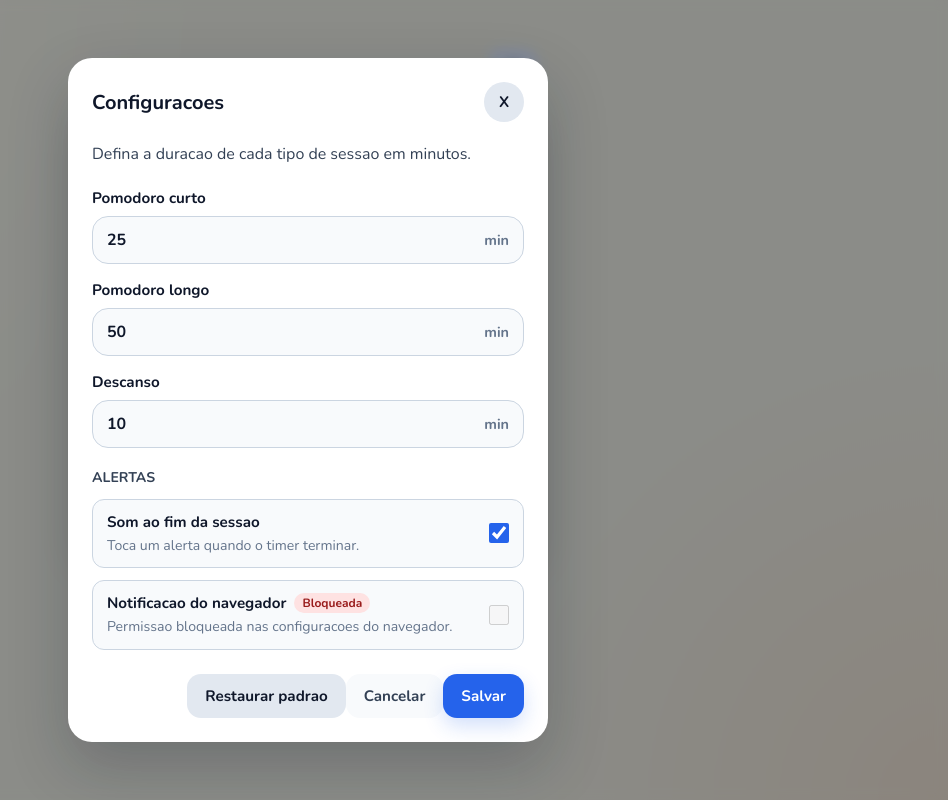
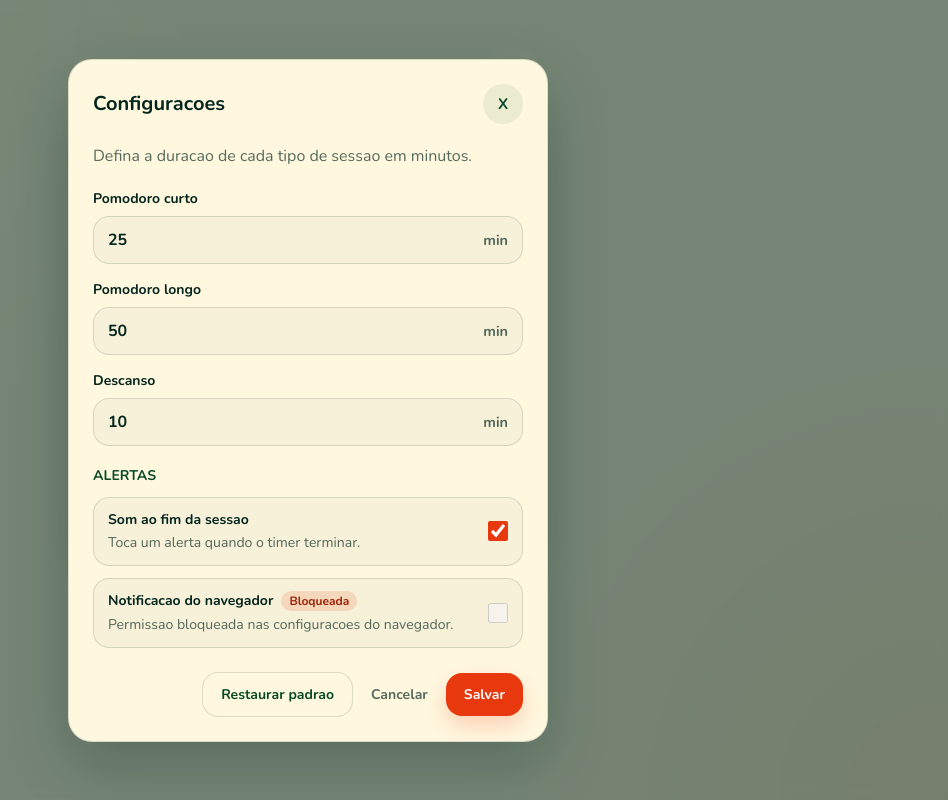
Before and after one commit to LuizOtavioTG/pomodoro-timer, an Angular app in the folder frontend/pomodoro-frontend/: page / in a window 1280 px wide. Both pictures are taken after a click on the button "Abrir configuracoes". Shown: the whole page, without its empty margins (332-1280 px from the left). Built offline with nearby package versions, Linux system fonts and the light colour scheme.

Commit message:
style: update controls modal and form theme colors

```diff
--- a/frontend/pomodoro-frontend/src/app/pomodoro-container/pomodoro-container.scss
+++ b/frontend/pomodoro-frontend/src/app/pomodoro-container/pomodoro-container.scss
@@ -42,12 +42,12 @@
 
 .daily-pomodoro-count {
   margin: -8px 0 0;
-  border: 1px solid #bfdbfe;
+  border: 1px solid rgba(242, 103, 22, 0.28);
   border-radius: 999px;
-  background: #eff6ff;
-  color: #1e3a8a;
-  font-size: 0.95rem;
-  font-weight: 600;
+  background: rgba(242, 103, 22, 0.12);
+  color: var(--color-secondary);
+  font-size: 0.875rem;
+  font-weight: 700;
   line-height: 1.4;
   padding: 8px 14px;
   text-align: center;
@@ -56,18 +56,19 @@
 .settings-button,
 .modal-action-button {
   border: none;
-  border-radius: 14px;
+  border-radius: 16px;
   padding: 12px 18px;
-  font-size: 0.95rem;
-  font-weight: 600;
+  font-size: 0.875rem;
+  font-weight: 700;
   cursor: pointer;
   transition: transform 0.15s ease, background 0.2s ease,
     box-shadow 0.2s ease;
 }
 
 .settings-button {
-  background: #e2e8f0;
-  color: #0f172a;
+  border: 1px solid var(--color-border);
+  background: rgba(255, 248, 223, 0.76);
+  color: var(--color-secondary);
 }
 
 .settings-button:hover,
@@ -76,7 +77,7 @@
 }
 
 .settings-button:hover {
-  background: #cbd5e1;
+  background: rgba(242, 237, 213, 0.92);
 }
 
 .settings-button:disabled {
@@ -86,17 +87,17 @@
 }
 
 .settings-button:disabled:hover {
-  background: #e2e8f0;
+  background: rgba(255, 248, 223, 0.76);
 }
 
 .modal-action-button {
-  background: #2563eb;
+  background: var(--color-primary);
   color: #ffffff;
-  box-shadow: 0 8px 20px rgba(37, 99, 235, 0.2);
+  box-shadow: 0 10px 22px rgba(231, 57, 13, 0.2);
 }
 
 .modal-action-button:hover {
-  background: #1d4ed8;
+  background: #c92f0a;
 }
 
 .modal-action-button:disabled {
@@ -107,23 +108,24 @@
 }
 
 .secondary-action {
-  background: #e2e8f0;
-  color: #0f172a;
+  border: 1px solid var(--color-border);
+  background: rgba(255, 248, 223, 0.72);
+  color: var(--color-secondary);
   box-shadow: none;
 }
 
 .secondary-action:hover {
-  background: #cbd5e1;
+  background: rgba(242, 237, 213, 0.92);
 }
 
 .ghost-action {
-  background: #f8fafc;
-  color: #334155;
+  background: transparent;
+  color: var(--color-muted);
   box-shadow: none;
 }
 
 .ghost-action:hover {
-  background: #e2e8f0;
+  background: rgba(4, 74, 36, 0.08);
 }
 
 @media (max-width: 640px) {
--- a/frontend/pomodoro-frontend/src/app/pomodoro-container/session-selector/session-selector.scss
+++ b/frontend/pomodoro-frontend/src/app/pomodoro-container/session-selector/session-selector.scss
@@ -7,18 +7,19 @@
   width: 100%;
   display: flex;
   gap: 8px;
-  background: #e2e8f0;
+  border: 1px solid var(--color-border);
+  background: rgba(4, 74, 36, 0.08);
   padding: 6px;
-  border-radius: 16px;
+  border-radius: 18px;
 }
 
 .session-button {
   flex: 1;
   border: none;
   background: transparent;
-  color: #334155;
-  font-size: 0.95rem;
-  font-weight: 600;
+  color: var(--color-secondary);
+  font-size: 0.875rem;
+  font-weight: 700;
   padding: 12px 10px;
   border-radius: 12px;
   cursor: pointer;
@@ -26,7 +27,7 @@
 }
 
 .session-button:hover {
-  background: rgba(255, 255, 255, 0.45);
+  background: rgba(255, 248, 223, 0.72);
 }
 
 .session-button:disabled {
@@ -39,11 +40,11 @@
 }
 
 .session-button.active {
-  background: #ffffff;
-  color: #0f172a;
-  box-shadow: 0 4px 12px rgba(15, 23, 42, 0.08);
+  background: var(--color-secondary);
+  color: var(--color-base-soft);
+  box-shadow: 0 8px 18px rgba(4, 74, 36, 0.16);
 }
 
 .session-button.active:disabled:hover {
-  background: #ffffff;
+  background: var(--color-secondary);
 }
--- a/frontend/pomodoro-frontend/src/app/pomodoro-container/settings-form/settings-form.scss
+++ b/frontend/pomodoro-frontend/src/app/pomodoro-container/settings-form/settings-form.scss
@@ -5,6 +5,7 @@
 .settings-description {
   margin: 0 0 20px;
   line-height: 1.6;
+  color: var(--color-muted);
 }
 
 .settings-form {
@@ -20,9 +21,9 @@
 }
 
 .settings-label {
-  font-size: 0.95rem;
-  font-weight: 600;
-  color: #0f172a;
+  font-size: 0.875rem;
+  font-weight: 700;
+  color: var(--color-deep-teal);
 }
 
 .settings-input-wrapper {
@@ -30,14 +31,14 @@
   align-items: center;
   gap: 12px;
   padding: 12px 14px;
-  border: 1px solid #cbd5e1;
+  border: 1px solid var(--color-border);
   border-radius: 16px;
-  background: #f8fafc;
+  background: rgba(242, 237, 213, 0.58);
 }
 
 .settings-input-wrapper:focus-within {
-  border-color: #2563eb;
-  box-shadow: 0 0 0 3px rgba(37, 99, 235, 0.12);
+  border-color: var(--color-accent);
+  box-shadow: 0 0 0 3px rgba(242, 103, 22, 0.14);
 }
 
 .settings-input {
@@ -45,15 +46,15 @@
   border: none;
   outline: none;
   background: transparent;
-  color: #0f172a;
+  color: var(--color-deep-teal);
   font-size: 1rem;
-  font-weight: 600;
+  font-weight: 700;
 }
 
 .settings-unit {
-  color: #64748b;
+  color: var(--color-muted);
   font-size: 0.9rem;
-  font-weight: 600;
+  font-weight: 700;
 }
 
 .settings-error {
@@ -72,10 +73,11 @@
 
 .settings-section-title {
   margin: 0;
-  color: #334155;
+  color: var(--color-secondary);
   font-size: 0.88rem;
   font-weight: 700;
   text-transform: uppercase;
+  letter-spacing: 0;
 }
 
 .settings-toggle {
@@ -84,9 +86,9 @@
   justify-content: space-between;
   gap: 16px;
   padding: 12px 14px;
-  border: 1px solid #cbd5e1;
-  border-radius: 12px;
-  background: #f8fafc;
+  border: 1px solid var(--color-border);
+  border-radius: 16px;
+  background: rgba(242, 237, 213, 0.58);
 }
 
 .settings-toggle > span {
@@ -103,7 +105,7 @@
 }
 
 .settings-help {
-  color: #64748b;
+  color: var(--color-muted);
   font-size: 0.88rem;
   line-height: 1.4;
 }
@@ -120,30 +122,30 @@
 }
 
 .permission-granted {
-  color: #166534;
-  background: #dcfce7;
+  color: var(--color-secondary);
+  background: rgba(8, 74, 36, 0.14);
 }
 
 .permission-default {
-  color: #92400e;
-  background: #fef3c7;
+  color: #8a3d08;
+  background: rgba(242, 103, 22, 0.16);
 }
 
 .permission-denied {
-  color: #991b1b;
-  background: #fee2e2;
+  color: #9f2309;
+  background: rgba(231, 57, 13, 0.14);
 }
 
 .permission-unsupported {
-  color: #475569;
-  background: #e2e8f0;
+  color: var(--color-muted);
+  background: rgba(4, 74, 36, 0.08);
 }
 
 .settings-checkbox {
   width: 20px;
   height: 20px;
   flex: 0 0 auto;
-  accent-color: #2563eb;
+  accent-color: var(--color-primary);
 }
 
 .settings-checkbox:disabled {
--- a/frontend/pomodoro-frontend/src/app/pomodoro-container/timer-controls/timer-controls.scss
+++ b/frontend/pomodoro-frontend/src/app/pomodoro-container/timer-controls/timer-controls.scss
@@ -13,10 +13,10 @@
 
 .control-button {
   border: none;
-  border-radius: 14px;
+  border-radius: 16px;
   padding: 12px 20px;
-  font-size: 0.95rem;
-  font-weight: 600;
+  font-size: 0.875rem;
+  font-weight: 700;
   cursor: pointer;
   transition: transform 0.15s ease, box-shadow 0.2s ease,
     background 0.2s ease;
@@ -38,34 +38,35 @@
 }
 
 .control-button.primary {
-  background: #2563eb;
+  background: var(--color-primary);
   color: #ffffff;
-  box-shadow: 0 8px 20px rgba(37, 99, 235, 0.25);
+  box-shadow: 0 10px 22px rgba(231, 57, 13, 0.22);
 }
 
 .control-button.primary:hover {
-  background: #1d4ed8;
+  background: #c92f0a;
 }
 
 .control-button.secondary {
-  background: #e2e8f0;
-  color: #0f172a;
+  border: 1px solid var(--color-border);
+  background: rgba(255, 248, 223, 0.72);
+  color: var(--color-secondary);
 }
 
 .control-button.secondary:hover {
-  background: #cbd5e1;
+  background: rgba(242, 237, 213, 0.92);
 }
 
 .control-button.danger {
-  background: #ef4444;
+  background: var(--color-accent);
   color: #ffffff;
-  box-shadow: 0 8px 20px rgba(239, 68, 68, 0.2);
+  box-shadow: 0 10px 22px rgba(242, 103, 22, 0.2);
 }
 
 .control-button.danger:hover {
-  background: #dc2626;
+  background: #d9560f;
 }
 
 .control-button.danger:disabled:hover {
-  background: #ef4444;
+  background: var(--color-accent);
 }
--- a/frontend/pomodoro-frontend/src/app/shared/modal/modal.scss
+++ b/frontend/pomodoro-frontend/src/app/shared/modal/modal.scss
@@ -9,7 +9,7 @@
   align-items: center;
   justify-content: center;
   padding: 24px;
-  background: rgba(15, 23, 42, 0.45);
+  background: rgba(4, 38, 30, 0.52);
   backdrop-filter: blur(6px);
   z-index: 1000;
 }
@@ -19,8 +19,9 @@
   max-height: min(100vh - 48px, 720px);
   overflow: auto;
   border-radius: 24px;
-  background: #ffffff;
-  box-shadow: 0 24px 60px rgba(15, 23, 42, 0.24);
+  border: 1px solid var(--color-border);
+  background: var(--color-base-soft);
+  box-shadow: 0 24px 60px rgba(4, 38, 30, 0.24);
 }
 
 .modal-header {
@@ -35,7 +36,7 @@
   margin: 0;
   font-size: 1.25rem;
   font-weight: 700;
-  color: #0f172a;
+  color: var(--color-deep-teal);
 }
 
 .modal-close-button {
@@ -44,8 +45,8 @@
   height: 40px;
   border: none;
   border-radius: 999px;
-  background: #e2e8f0;
-  color: #0f172a;
+  background: rgba(4, 74, 36, 0.08);
+  color: var(--color-secondary);
   font-size: 0.95rem;
   font-weight: 700;
   cursor: pointer;
@@ -53,7 +54,7 @@
 }
 
 .modal-close-button:hover {
-  background: #cbd5e1;
+  background: rgba(4, 74, 36, 0.14);
   transform: translateY(-1px);
 }
 
@@ -63,7 +64,7 @@
 
 .modal-body {
   padding: 20px 24px 0;
-  color: #334155;
+  color: var(--color-muted);
 }
 
 .modal-actions {
```
